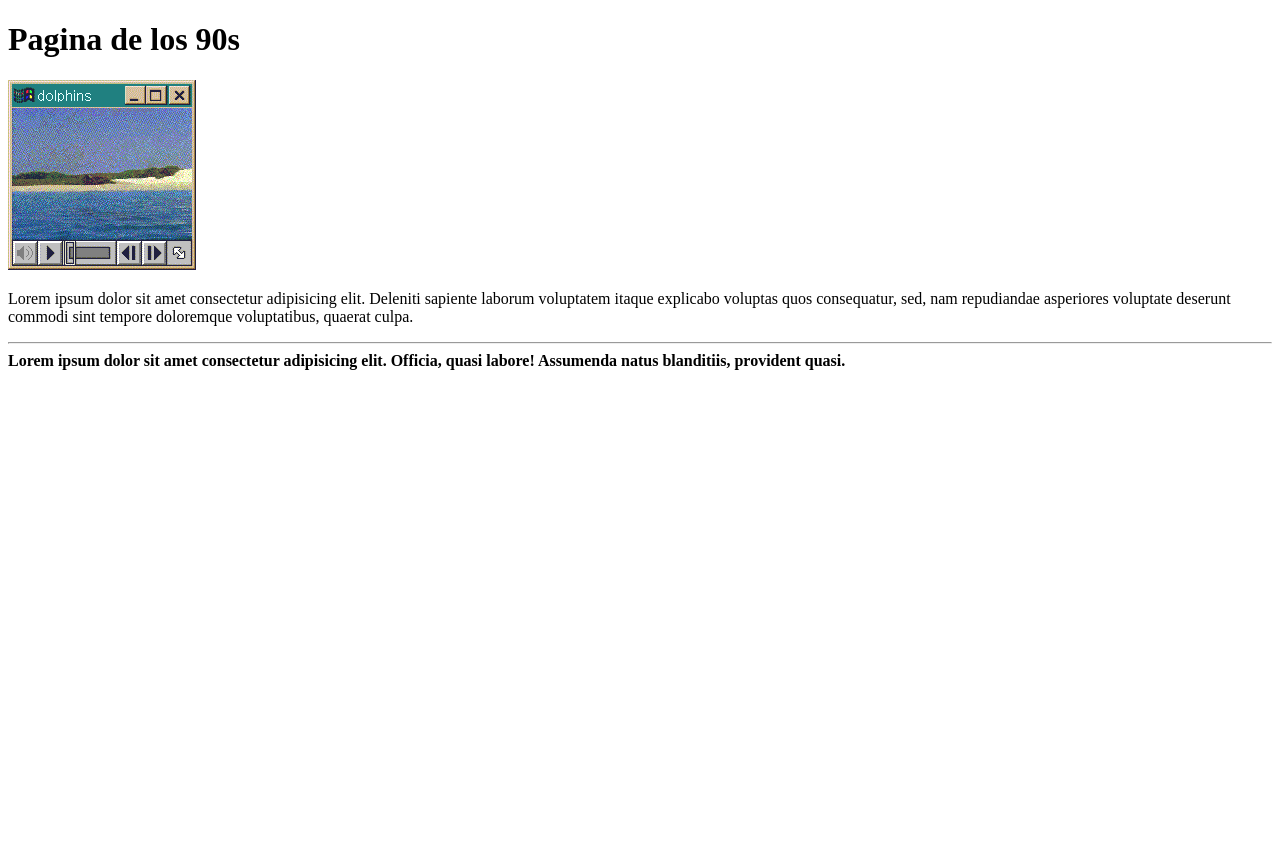
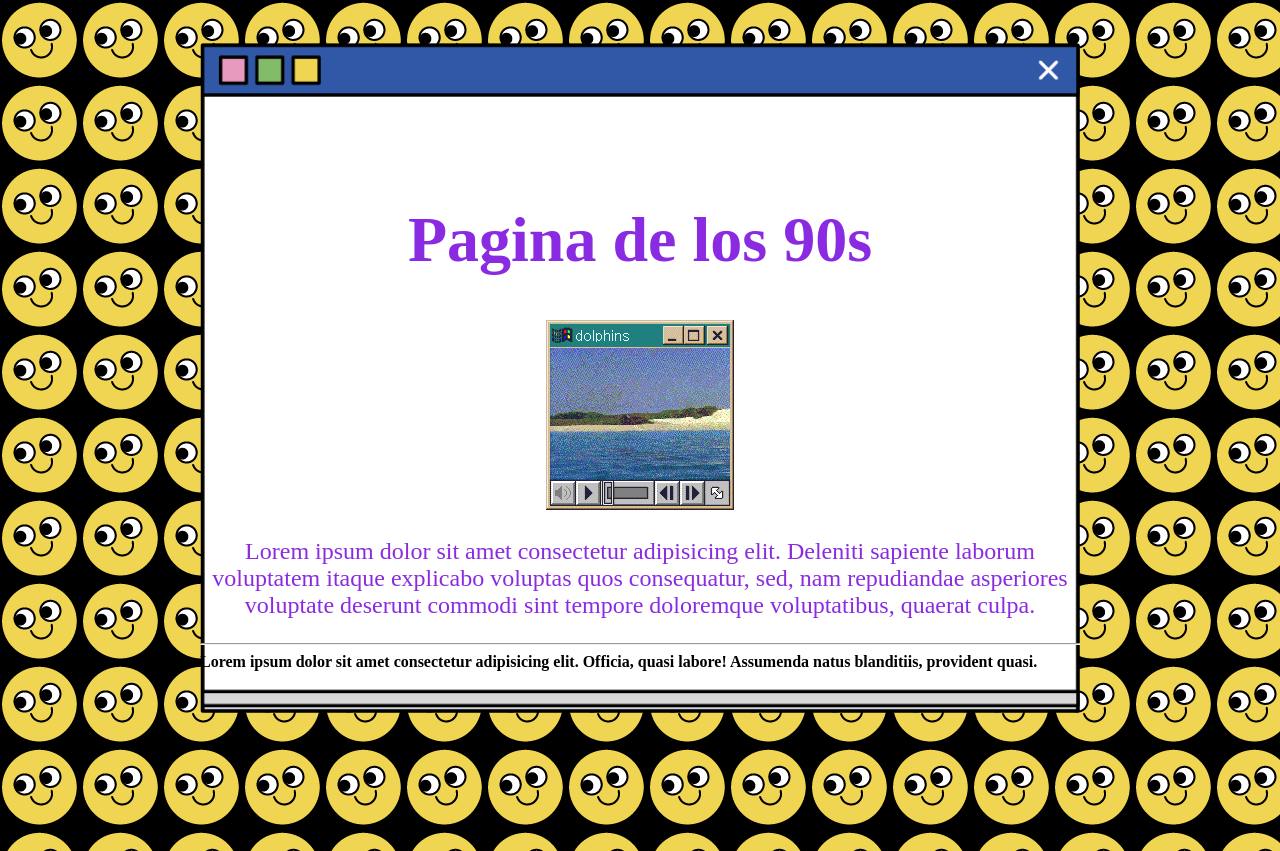
Before and after one commit to TheBridge-FullStackDeveloper/css-90s-webpage-exercise, a plain HTML site: page index.html in a window 1280 px wide. Before the commit the page ends 800 px from the top, so only its background shows below. Drawn offline with Linux system fonts and the light colour scheme.

Commit message:
Just added few changes at index and css

```diff
--- a/index.html
+++ b/index.html
@@ -5,15 +5,19 @@
   <meta charset="utf-8" />
   <meta name="viewport" content="width=device-width, initial-scale=1.0" />
   <!-- Aquí falta algo 😉 -->
+  <link rel="stylesheet" href="style.css">
   <title>Pagina de los 90s</title>
 </head>
 
 <body>
+
   <div class="container">
+
     <header>
       <h1>Pagina de los 90s</h1>
       <img src="img/giphy.gif" alt="Animated GIF of a dolphins" />
     </header>
+
     <main>
       <p class="bigger-text">
         Lorem ipsum dolor sit amet consectetur adipisicing elit. Deleniti sapiente laborum voluptatem itaque explicabo
@@ -26,7 +30,9 @@
         provident quasi.
       </b>
     </main>
+
   </div>
+
 </body>
 
 </html>
--- /dev/null
+++ b/style.css
@@ -0,0 +1,31 @@
+body{
+    background-image  : url(img/emoji.png);
+    background-color  : black;
+}
+
+header, h1, p, b {
+    text-align: center;
+}
+
+
+h1, p{
+    color             : blueviolet;
+}
+
+h1 {
+    font-size         : 4rem;
+    padding-top       : 10rem;
+}
+
+.bigger-text{
+    font-size         : 1.5rem;
+}
+
+.container {
+    width             : 880px;
+    height            : 800px;
+    background-image  : url(img/window.png);
+    background-repeat : no-repeat;
+    background-size   : contain;
+    margin            : auto;
+}
```
